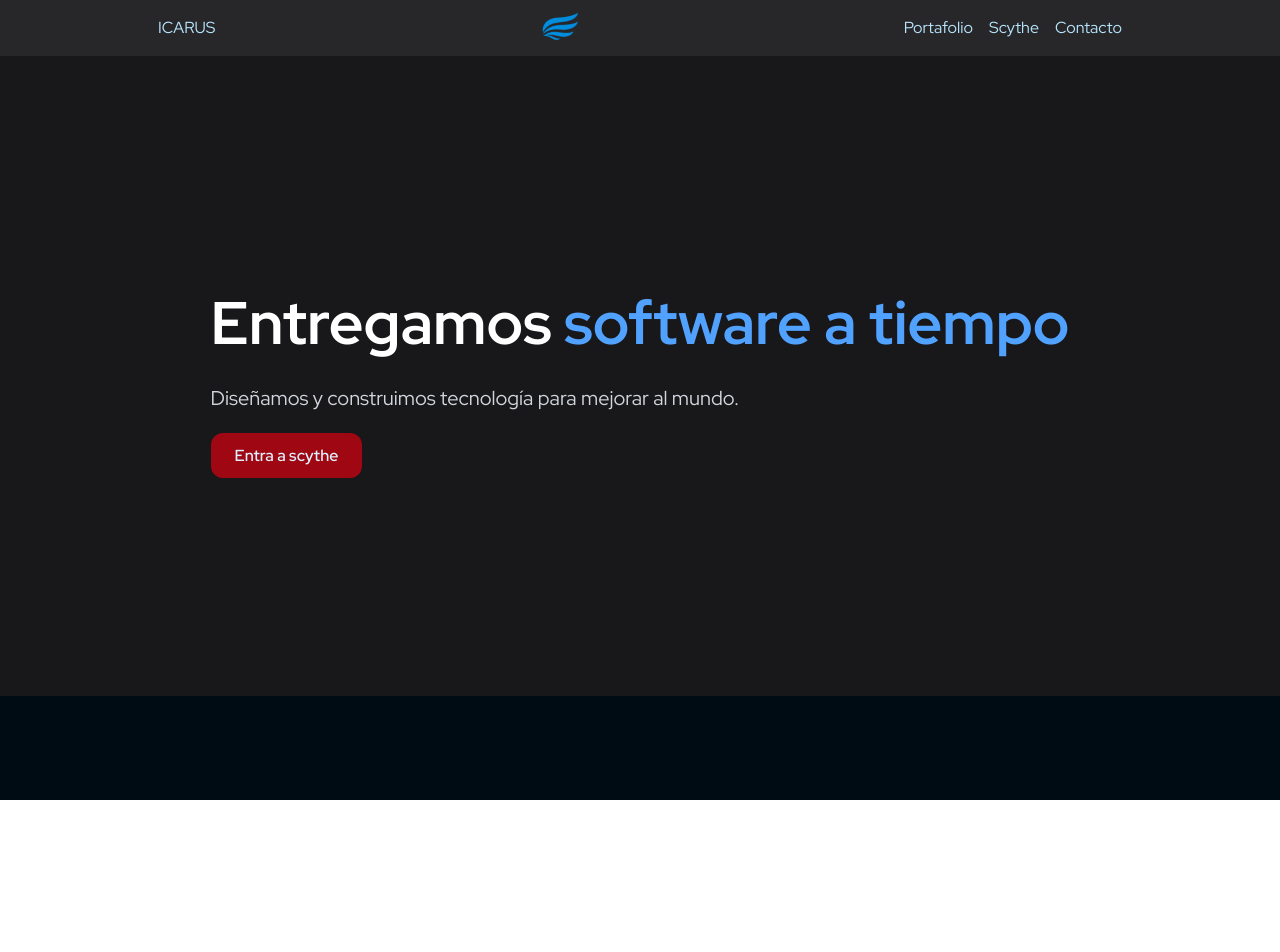
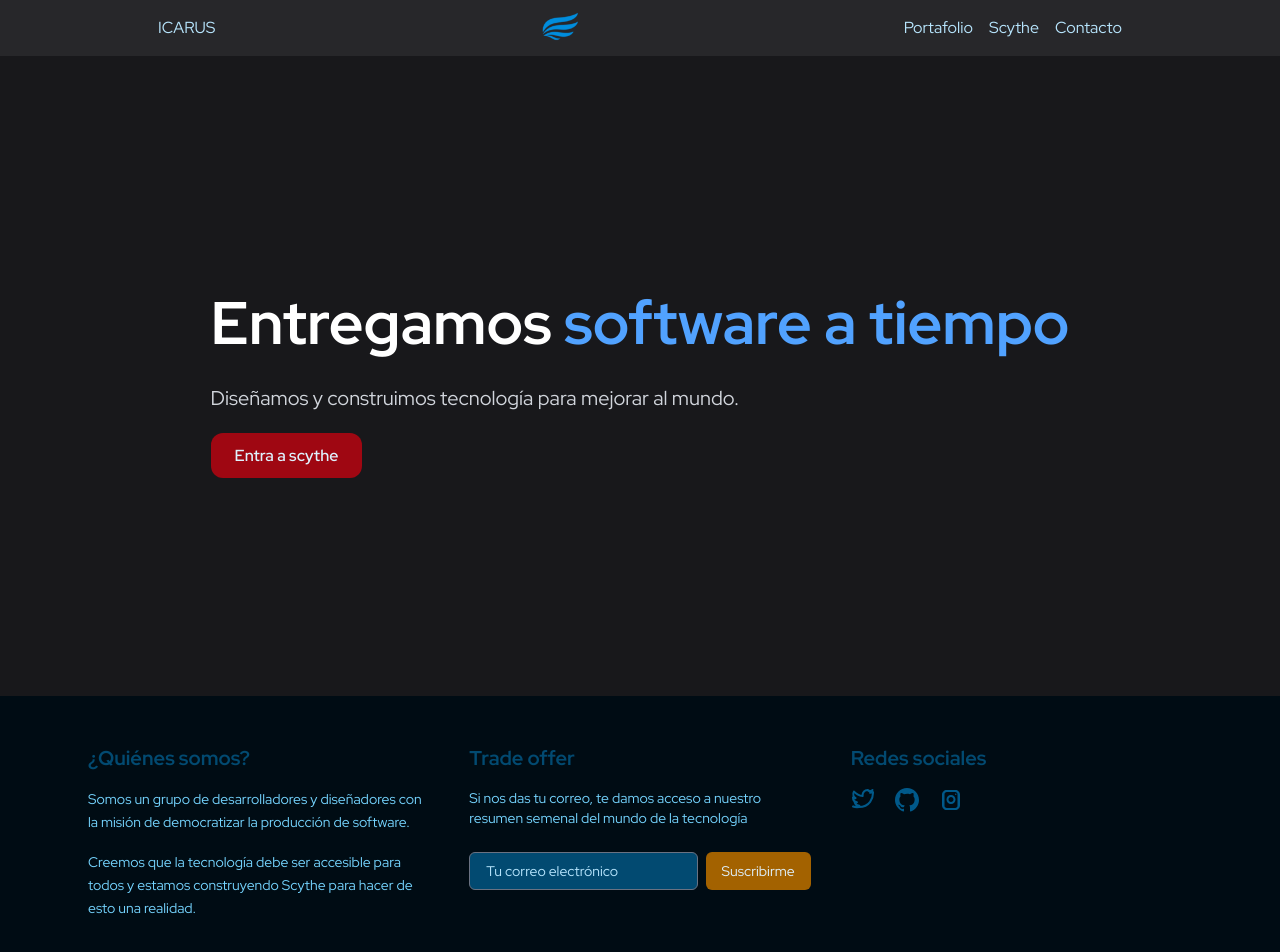
Before and after one commit to grzlz/icarus, a SvelteKit app: page / in a window 1280 px wide. Shown: the top 952 px of the page. Before the commit the page ends 800 px from the top, so only its background shows below. Built offline with nearby package versions, Linux system fonts and the light colour scheme.

Commit message:
Feat: finish navbar, make logo appear when hovering on signature

```diff
--- a/src/routes/+layout.svelte
+++ b/src/routes/+layout.svelte
@@ -2,10 +2,76 @@
 	import '../app.css';
 	import Navbar from '$lib/components/Navbar.svelte'
 
+	import { fade } from 'svelte/transition';
+
 	let { children } = $props();
+
+	let hovered = $state(false)
+
+	const year = new Date().getFullYear();
 </script>
 
+
 <div class="bg-primary-950 flex flex-col min-h-screen font-primary">
-<Navbar />
+	<Navbar />
+
 	{@render children()}
+
+	<footer class="bg-primary-950 text-gray-200 font-primary">
+		<div class="max-w-6xl mx-auto px-6 py-12 grid grid-cols-1 md:grid-cols-3 gap-10">
+			<div class="prose">
+				<h2 class="text-xl font-bold mb-4 text-primary-900">¿Quiénes somos?</h2>
+				<p class="text-sm leading-relaxed text-primary-300">Somos un grupo de desarrolladores y diseñadores con la misión de democratizar la producción de software.</p>
+				<p class="text-sm leading-relaxed text-primary-300">Creemos que la tecnología debe ser accesible para todos y estamos construyendo Scythe para hacer de esto una realidad.</p>
+			</div>
+
+			<div>
+				<h2 class="text-xl font-bold mb-4 text-primary-900">Trade offer</h2>
+				<p class="text-sm mb-6 text-primary-300">Si nos das tu correo, te damos acceso a nuestro resumen semenal del mundo de la tecnología</p>
+				<form class="flex flex-col sm:flex-row gap-2">
+					<input type="email" placeholder="Tu correo electrónico" class="flex-1 px-4 py-2 rounded-md bg-primary-900 text-primary-100 placeholder-primary-200 text-sm focus:outline-none focus:ring-2 focus:ring-primary-500"/>
+					<button type="submit" class="bg-[#A36200] hover:bg-[#FF9D0A] hover:text-gray-950 text-primary-100 px-4 py-2 rounded-md text-sm transition">
+						Suscribirme
+					</button>
+				</form>
+			</div>
+
+			<div>
+				<h2 class="text-xl font-bold mb-4 text-primary-900">Redes sociales</h2>
+				<div class="flex gap-5">
+					<a href="#" aria-label="Twitter" class="hover:text-primary-950 text-primary-800 transition">
+						<svg xmlns="http://www.w3.org/2000/svg" class="w-6 h-6" fill="none" viewBox="0 0 24 24" stroke="currentColor">
+							<path stroke-linecap="round" stroke-linejoin="round" stroke-width="2" d="M8 19c11 0 14-9 14-14v-.5A10 10 0 0122 4a9.86 9.86 0 01-2.828.775A4.94 4.94 0 0021.5 2a9.77 9.77 0 01-3.127 1.195A4.92 4.92 0 0016.5 2a4.92 4.92 0 00-4.92 4.92c0 .386.043.762.127 1.122A13.978 13.978 0 013 3.6a4.92 4.92 0 001.523 6.574A4.9 4.9 0 012 9.4v.062a4.92 4.92 0 003.946 4.827 4.93 4.93 0 01-2.213.084 4.93 4.93 0 004.6 3.417A9.867 9.867 0 012 18.543 13.949 13.949 0 008 19z" />
+						</svg>
+					</a>
+
+				<!-- GitHub -->
+					<a href="#" aria-label="GitHub" class="hover:text-primary-950 text-primary-800 transition">
+						<svg xmlns="http://www.w3.org/2000/svg" class="w-6 h-6" fill="currentColor" viewBox="0 0 24 24">
+							<path fill-rule="evenodd" d="M12 0C5.373 0 0 5.373 0 12c0 5.302 3.438 9.8 8.207 11.385.6.11.793-.26.793-.577v-2.01c-3.338.725-4.033-1.608-4.033-1.608-.547-1.388-1.333-1.758-1.333-1.758-1.09-.745.083-.729.083-.729 1.205.085 1.84 1.237 1.84 1.237 1.07 1.835 2.809 1.305 3.495.997.108-.775.42-1.305.763-1.604-2.665-.3-5.467-1.332-5.467-5.93 0-1.31.469-2.381 1.236-3.221-.124-.303-.536-1.52.117-3.168 0 0 1.008-.322 3.3 1.23a11.52 11.52 0 013.003-.404c1.02.005 2.047.138 3.003.404 2.29-1.552 3.296-1.23 3.296-1.23.655 1.648.243 2.865.12 3.168.77.84 1.233 1.911 1.233 3.22 0 4.61-2.807 5.625-5.48 5.92.43.372.823 1.103.823 2.222v3.293c0 .32.192.694.8.576C20.565 21.796 24 17.298 24 12c0-6.627-5.373-12-12-12z"clip-rule="evenodd" />
+						</svg>
+					</a>
+
+					<!-- LinkedIn -->
+					<a href="#" aria-label="Instagram" class="hover:text-primary-950 text-primary-800  transition">
+						<svg xmlns="http://www.w3.org/2000/svg" class="w-6 h-6" fill="currentColor" viewBox="0 0 24 24">
+							<path d="M7.75 2C5.12665 2 3 4.12665 3 6.75V17.25C3 19.8734 5.12665 22 7.75 22H16.25C18.8734 22 21 19.8734 21 17.25V6.75C21 4.12665 18.8734 2 16.25 2H7.75ZM7.75 4H16.25C17.4926 4 18.5 5.00736 18.5 6.25V17.75C18.5 18.9926 17.4926 20 16.25 20H7.75C6.50736 20 5.5 18.9926 5.5 17.75V6.25C5.5 5.00736 6.50736 4 7.75 4ZM12 7C9.51472 7 7.5 9.01472 7.5 11.5C7.5 13.9853 9.51472 16 12 16C14.4853 16 16.5 13.9853 16.5 11.5C16.5 9.01472 14.4853 7 12 7ZM12 9C13.3807 9 14.5 10.1193 14.5 11.5C14.5 12.8807 13.3807 14 12 14C10.6193 14 9.5 12.8807 9.5 11.5C9.5 10.1193 10.6193 9 12 9ZM17.5 6.25C17.5 6.66421 17.1642 7 16.75 7C16.3358 7 16 6.66421 16 6.25C16 5.83579 16.3358 5.5 16.75 5.5C17.1642 5.5 17.5 5.83579 17.5 6.25Z"/>
+						</svg>
+					</a>
+				</div>
+			</div>
+		</div>
+
+		<div class="border-t border-primary-300 text-sm text-gray-400 px-6 py-6 relative h-10 overflow-hidden">
+			<div class="max-w-6xl mx-auto text-center cursor-pointer relative h-full" onmouseenter={() => hovered = true} onmouseleave={() => hovered = false} role="button" tabindex="0">
+				{#if hovered}
+				<a href="http://icarus.mx" in:fade={{ duration: 200 }} out:fade={{ duration: 0 }} class="absolute inset-0 flex items-center justify-center">
+					<img src="/logo.png" alt="icarus.mx logo" class="w-13 h-13" />
+				</a>
+				{:else}
+				<span in:fade={{ duration: 200 }} out:fade={{ duration: 0 }} class="absolute inset-0 flex items-center justify-center">© {year} icarus.mx</span>
+				{/if}
+			</div>
+		</div>
+	</footer>
 </div>
```
